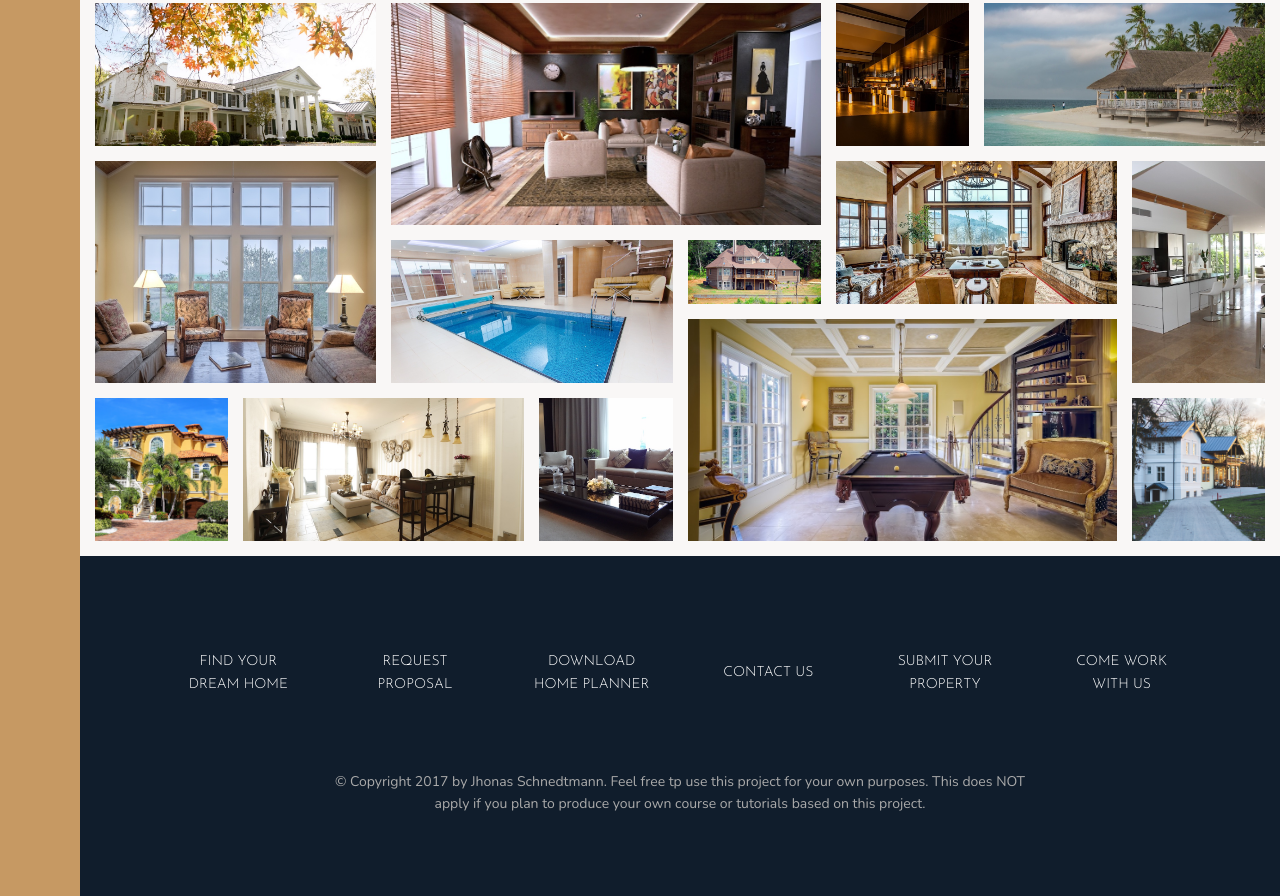
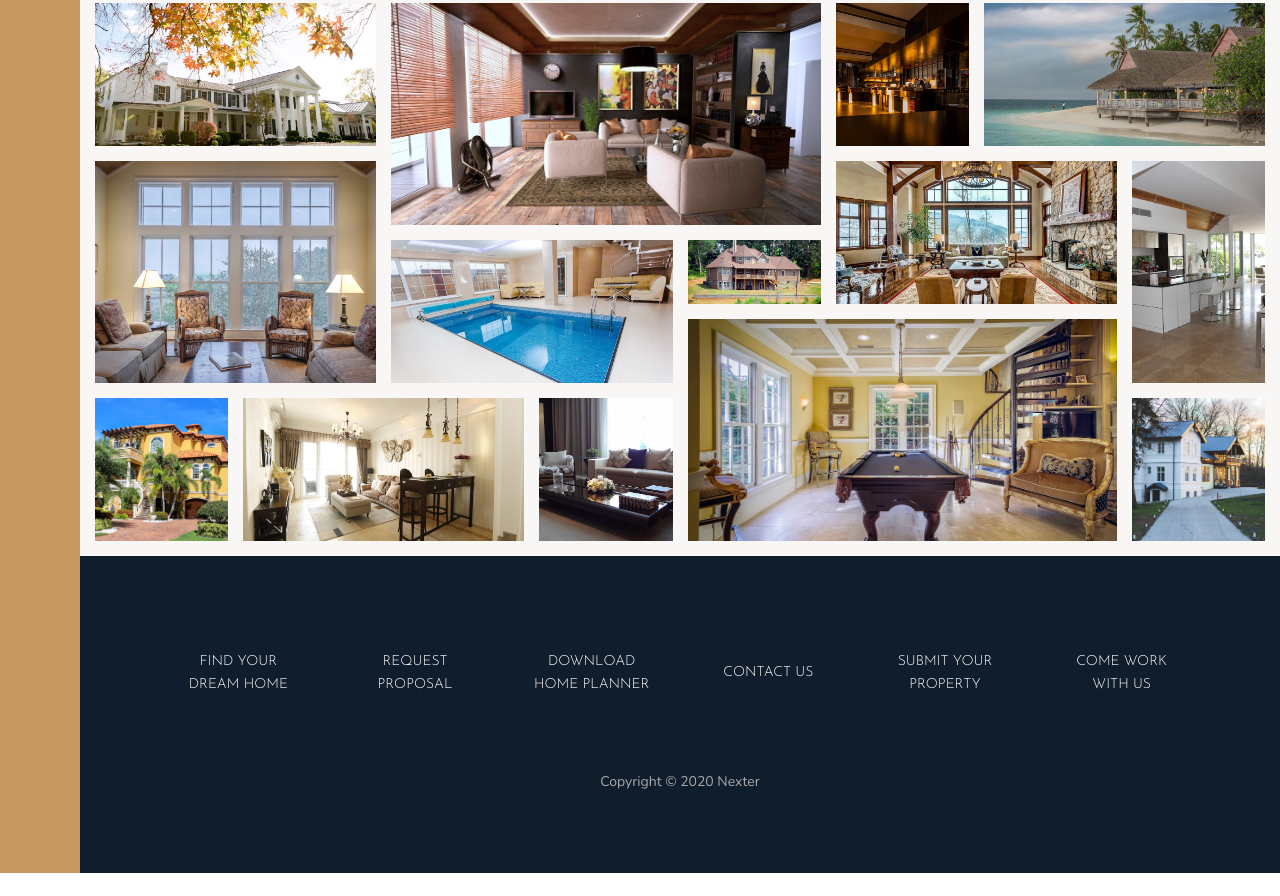
Before and after one commit to HoarFox/nexter, a website: page dist/index.html in a window 1280 px wide. Shown: the part 3082-3978 px from the top of the page. After the commit the page ends 3955 px from the top, so only its background shows below. Drawn offline with nearby package versions, Linux system fonts and the light colour scheme.

Commit message:
Commit 19:14 23.08.2020

```diff
--- a/dist/index.html
+++ b/dist/index.html
@@ -559,9 +559,7 @@
         </li>
       </ul>
       <p class="copyright">
-        &copy; Copyright 2017 by Jhonas Schnedtmann. Feel free tp use this
-        project for your own purposes. This does NOT apply if you plan to
-        produce your own course or tutorials based on this project.
+        Copyright © 2020 Nexter
       </p>
     </footer>
   </body>
```
